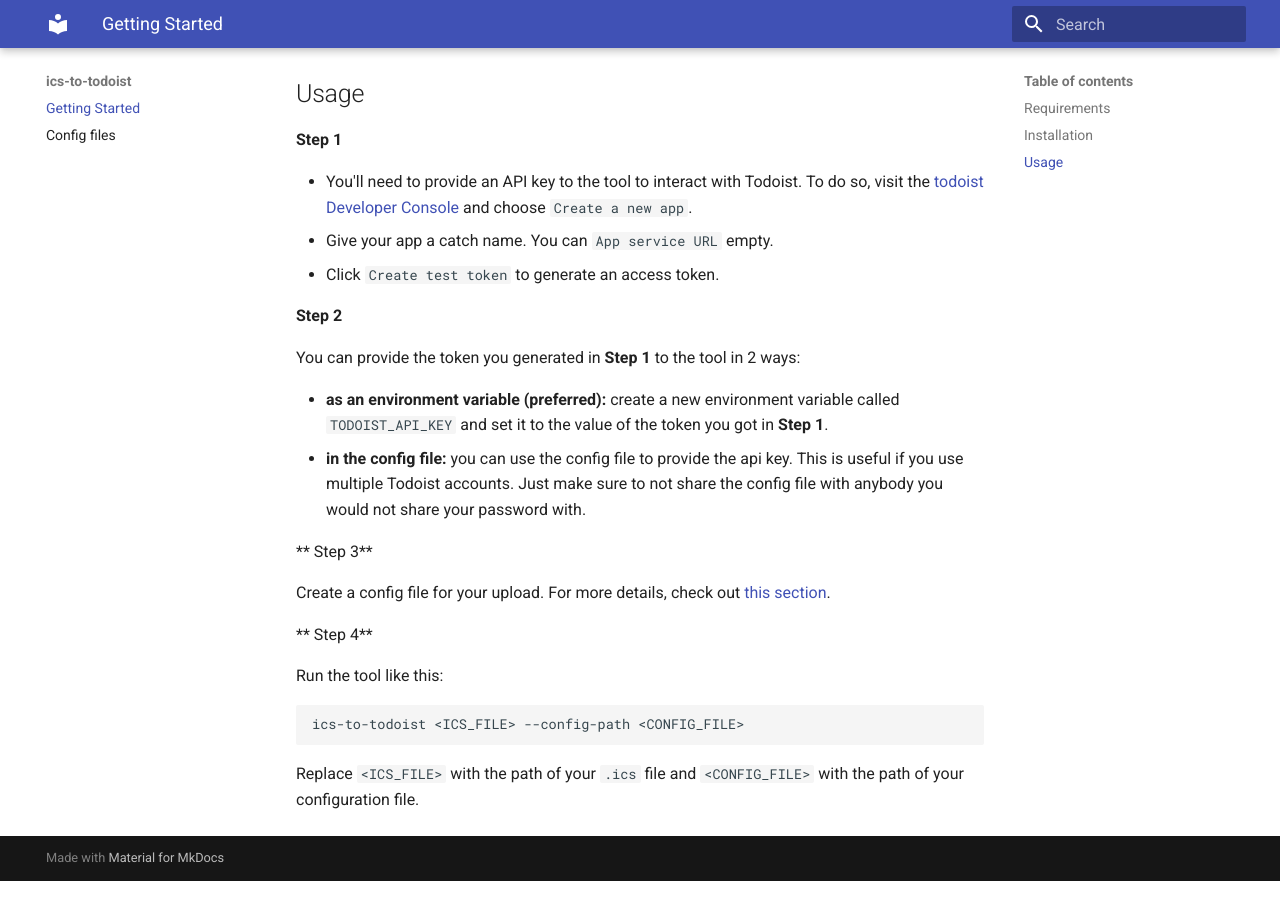
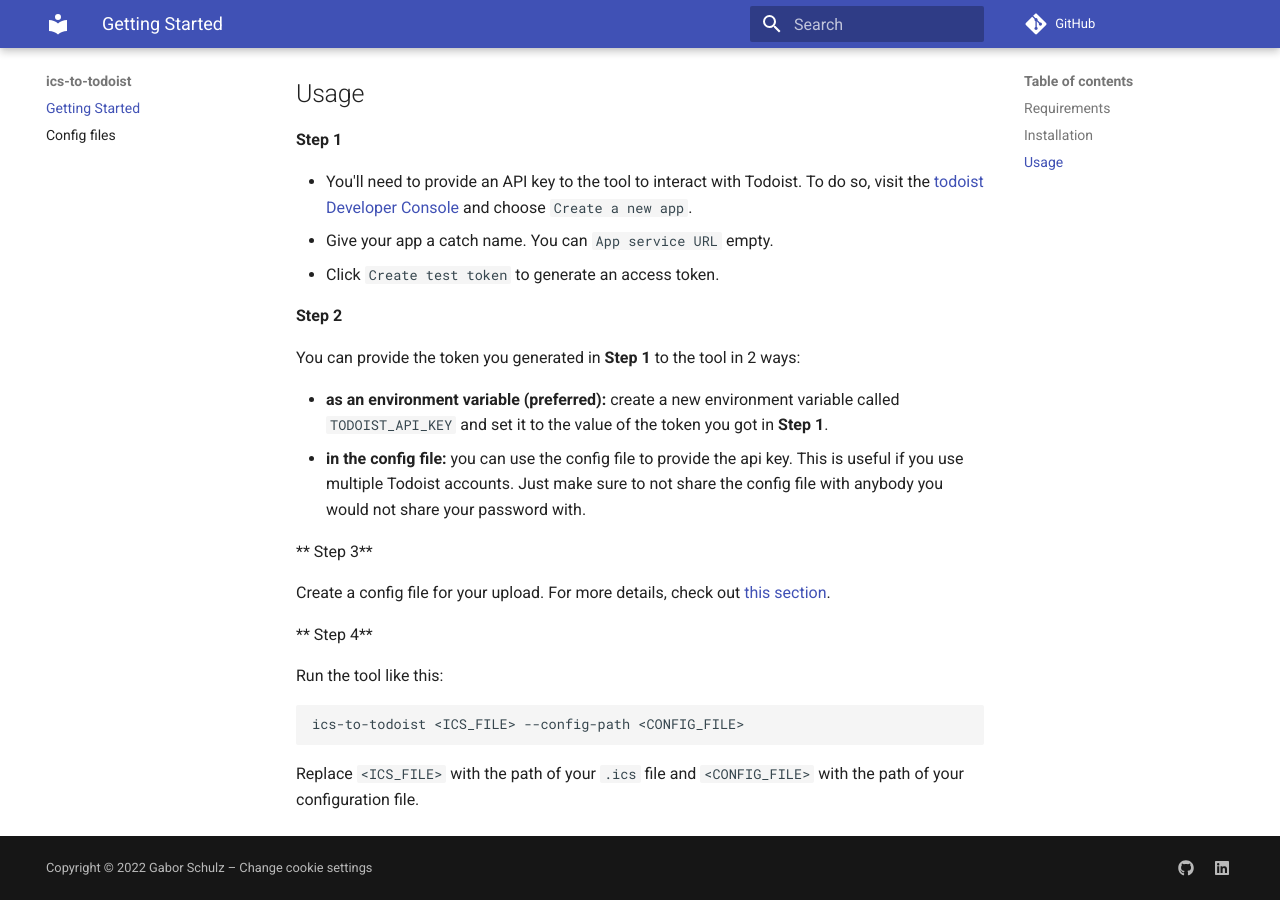
Before and after one commit to gaborschulz/ics-to-todoist, an MkDocs documentation site: the page built from docs/index.md, in a window 1280 px wide and 900 px high, scrolled down 602 px. Built offline with MkDocs 1.6.1 and Material for MkDocs 9.7.7, drawn with Linux system fonts in a browser that asks for light colours; comment, search, counter and statistics services are not loaded.

Commit message:
ics-to-todoist-21 Add cookie info to docs

```diff
--- a/mkdocs.yml
+++ b/mkdocs.yml
@@ -1,3 +1,19 @@
 site_name: ics-to-todoist
 theme:
   name: material
+extra:
+  consent:
+    title: Cookie consent
+    description: >-
+      We don't use any cookies at all. We don't track you, we don't analyze your behavior. We just want to make sure
+      that the information we give you here is useful. That's all.
+  social:
+    - icon: fontawesome/brands/github
+      link: https://github.com/gaborschulz
+    - icon: fontawesome/brands/linkedin
+      link: https://gabor.link/edin
+  generator: false
+copyright: >
+  Copyright &copy; 2022 Gabor Schulz –
+  <a href="#__consent">Change cookie settings</a>
+repo_url: https://github.com/gaborschulz/ics-to-todoist
```
